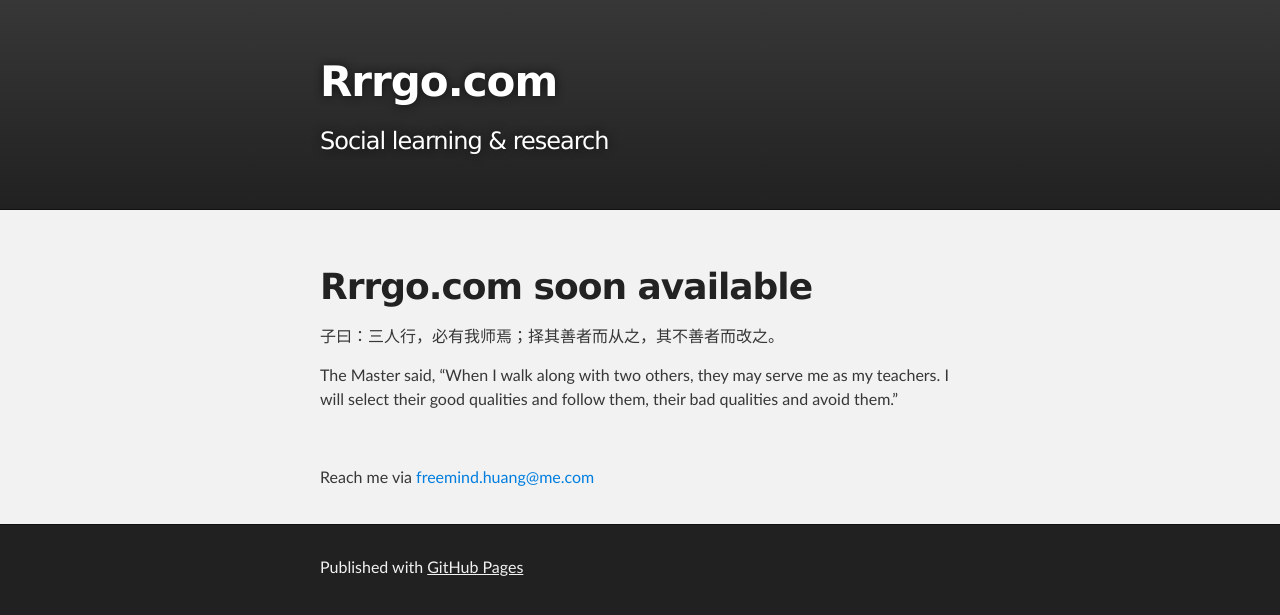
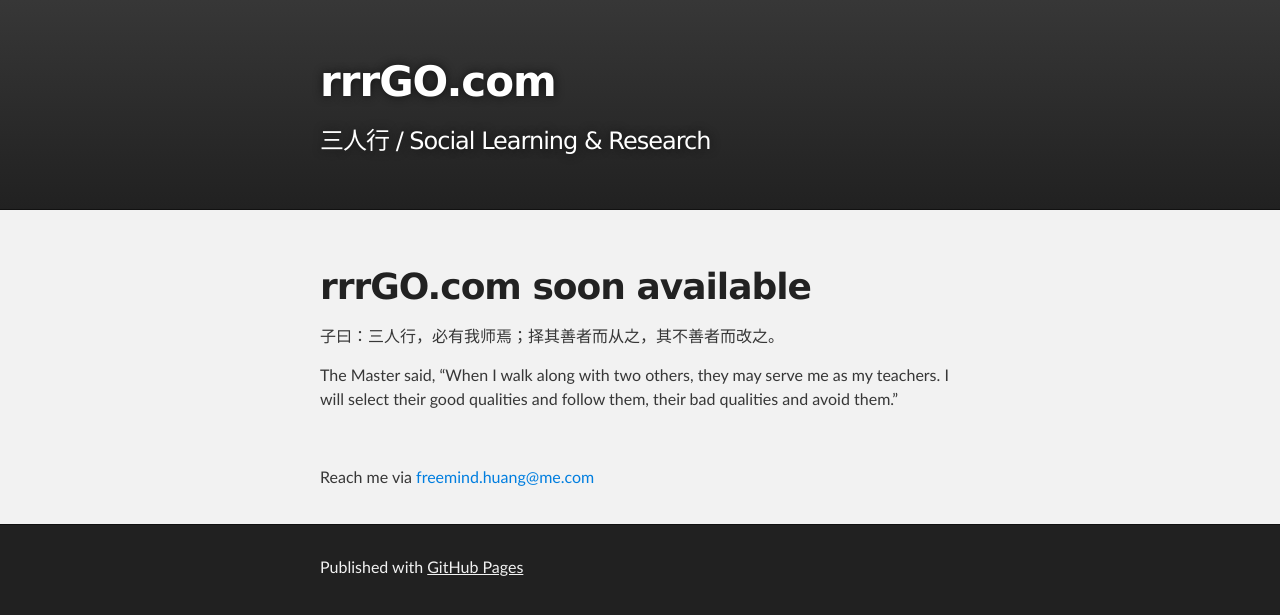
Before and after one commit to rrrgo/rrrgo.github.io, a Jekyll site: the page index.html, which Jekyll copies as it is, in a window 1280 px wide. Shown: the top 615 px of the page. Built offline with Jekyll 4.4.1, drawn with Linux system fonts in a browser that asks for light colours.

Commit message:
A little bit quality up.

```diff
--- a/index.html
+++ b/index.html
@@ -4,11 +4,11 @@
   <head>
     <meta charset='utf-8'>
     <meta http-equiv="X-UA-Compatible" content="chrome=1">
-    <meta name="description" content="Rrrgo.com : Social learning &amp; research ">
+    <meta name="description" content="rrrGO.com : Social Learning &amp; Research ">
 
     <link rel="stylesheet" type="text/css" media="screen" href="stylesheets/stylesheet.css">
 
-    <title>Rrrgo.com</title>
+    <title>rrrGO.com</title>
   </head>
 
   <body>
@@ -17,8 +17,8 @@
     <div id="header_wrap" class="outer">
         <header class="inner">
 
-          <h1 id="project_title">Rrrgo.com</h1>
-          <h2 id="project_tagline">Social learning &amp; research </h2>
+          <h1 id="project_title">rrrGO.com</h1>
+          <h2 id="project_tagline">三人行 / Social Learning &amp; Research </h2>
 
         </header>
     </div>
@@ -27,7 +27,7 @@
     <div id="main_content_wrap" class="outer">
       <section id="main_content" class="inner">
         <h1>
-<a id="rrrgocom-soon-available" class="anchor" href="#rrrgocom-soon-available" aria-hidden="true"><span class="octicon octicon-link"></span></a>Rrrgo.com soon available</h1>
+<a id="rrrGOcom-soon-available" class="anchor" href="#rrrGOcom-soon-available" aria-hidden="true"><span class="octicon octicon-link"></span></a>rrrGO.com soon available</h1>
 
 	<p>子曰：三人行，必有我师焉；择其善者而从之，其不善者而改之。</p>
 	<p>The Master said, “When I walk along with two others, they may serve me as my teachers.  I will select their good qualities and follow them, their bad qualities and avoid them.”</p>
```
